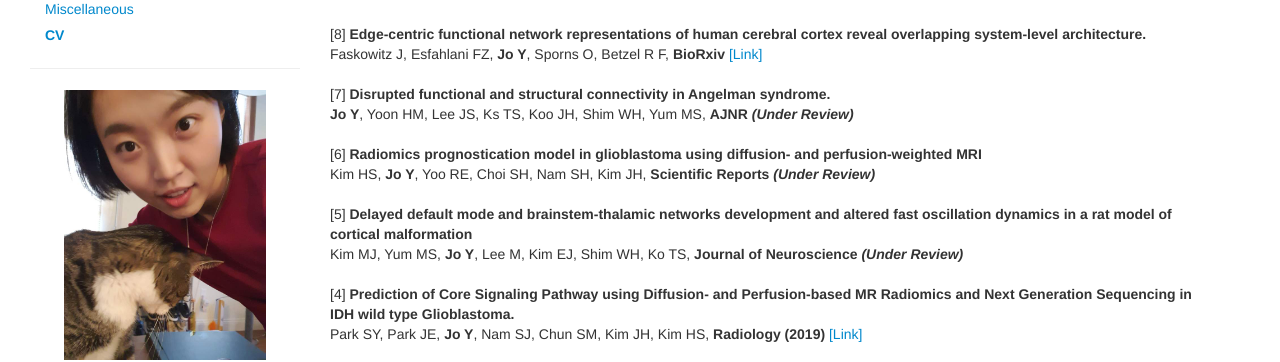
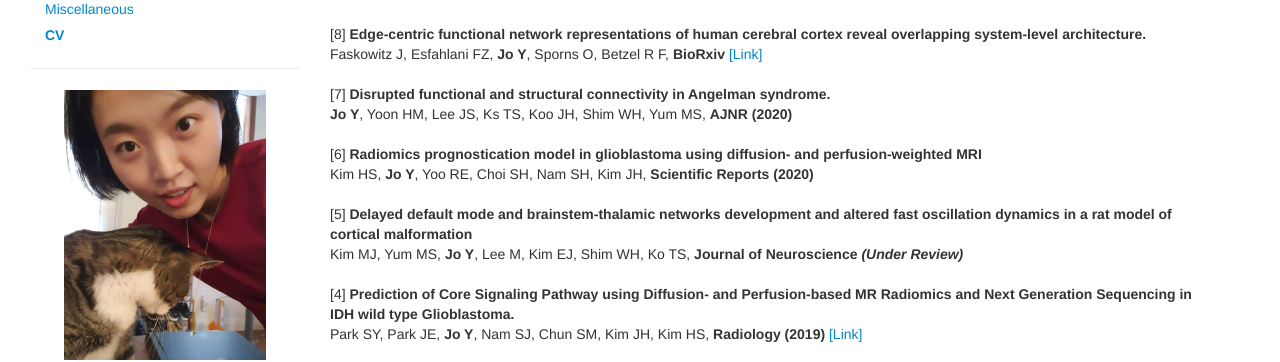
Before and after one commit to joy-neuro/joy-neuro.github.io, a Jekyll site: the page index.html, which Jekyll copies as it is, in a window 1280 px wide and 900 px high, scrolled down 477 px. Shown: the part 154-516 px from the top of the window. Built offline with Jekyll 4.4.1, drawn with Linux system fonts in a browser that asks for light colours; nearby versions of some CDN libraries; comment, search, counter and statistics services are not loaded.

Commit message:
Update index.html

```diff
--- a/index.html
+++ b/index.html
@@ -34,7 +34,7 @@
             <li><a href="#teaching">Teaching</a></li>
             <li><a href="#miscellaneous">Miscellaneous</a></li>
             <li><a target="_blank"
-                   href="https://drive.google.com/open?id=10S3v_G5iUFQO-3dMaEXak0CKpHBBLODH"><b>CV</b></a>
+                   href="https://docs.google.com/document/d/1tYpXK5ykwhK63-RUGuiObgpjn9mE9x5uCrHY8mu8QsM/edit?usp=sharing"><b>CV</b></a>
             </li>
         </ul>
         <hr class="hidden-phone">
@@ -137,7 +137,7 @@
                         [7] <strong>
                              Disrupted functional and structural connectivity in Angelman syndrome.
                      </strong><br>
-                        <strong>Jo Y</strong>, Yoon HM, Lee JS, Ks TS, Koo JH, Shim WH, Yum MS, <strong>AJNR <em>(Under Review)</em></strong>
+                        <strong>Jo Y</strong>, Yoon HM, Lee JS, Ks TS, Koo JH, Shim WH, Yum MS, <strong>AJNR (2020)</strong>
                         <!--<a target="_blank"
                            href="https://www.biorxiv.org/content/10.1101/799924v1.abstract">[PDF]</a>-->
                     </p>
@@ -155,7 +155,7 @@
                         [6] <strong>
                         Radiomics prognostication model in glioblastoma using diffusion- and perfusion-weighted MRI
                      </strong><br>
-                        Kim HS, <strong>Jo Y</strong>, Yoo RE, Choi SH, Nam SH, Kim JH, <strong>Scientific Reports <em>(Under Review)</em></strong>
+                        Kim HS, <strong>Jo Y</strong>, Yoo RE, Choi SH, Nam SH, Kim JH, <strong>Scientific Reports (2020)</strong>
                         <!--<a target="_blank"
                            href="https://www.biorxiv.org/content/10.1101/799924v1.abstract">[PDF]</a>-->
                     </p>
```
